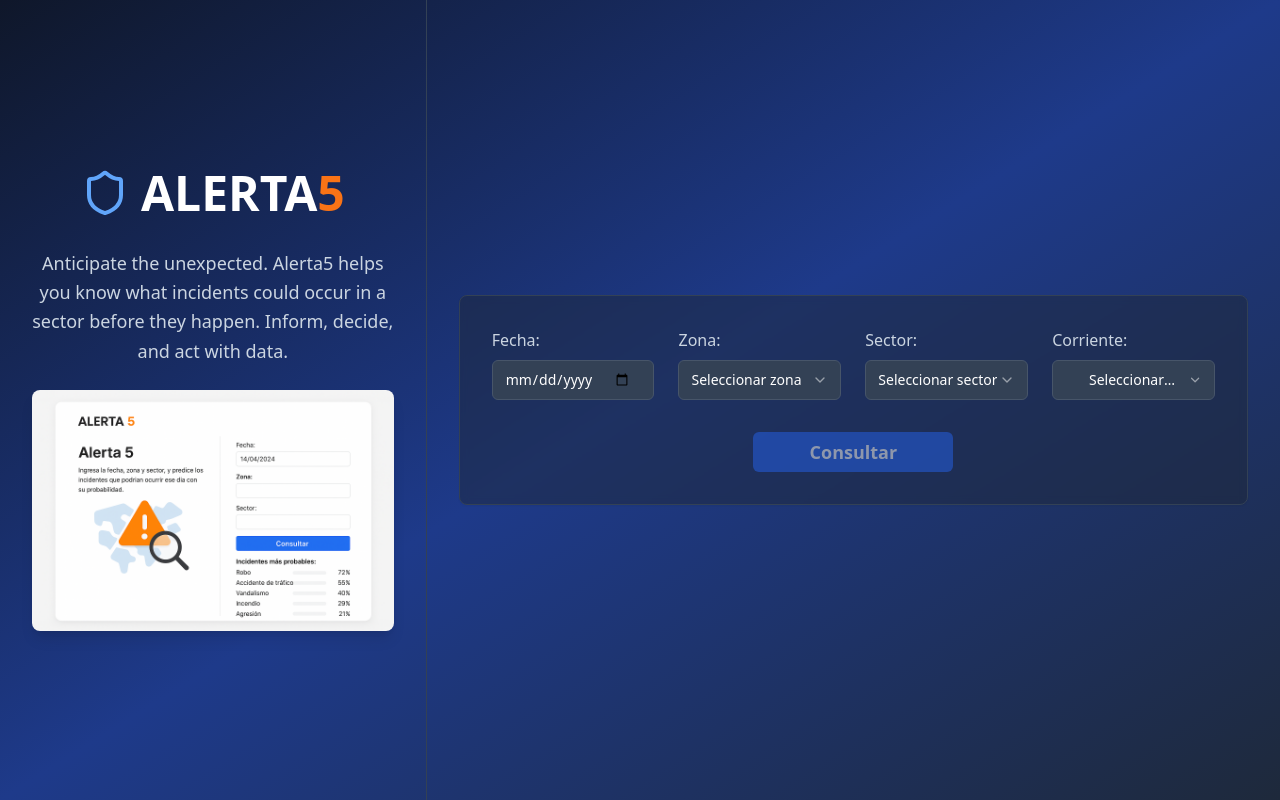
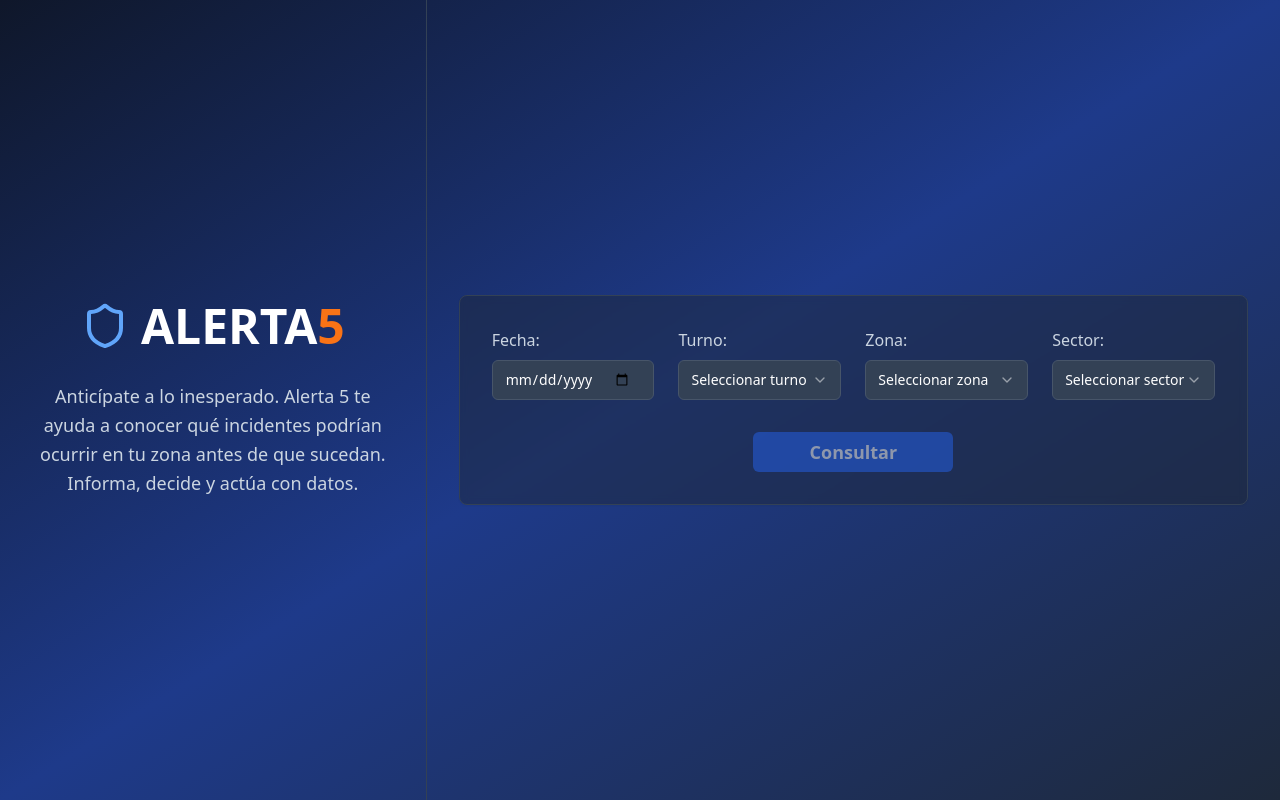
Before and after one commit to LuboG1t/alerta5-predict-protect, a React (Vite) app: page / in a window 1280 px wide. Built offline with nearby package versions, Linux system fonts and the light colour scheme.

Commit message:
Refactor: Update form and UI elements
- Reordered form inputs.
- Enabled new queries after the first one.
- Updated branding and description.
- Added a smooth animation to the results table.

```diff
--- a/src/pages/Index.tsx
+++ b/src/pages/Index.tsx
@@ -9,14 +9,14 @@ import { Shield, AlertTriangle, Loader2 } from 'lucide-react';
 
 const Index = () => {
   const [date, setDate] = useState('');
+  const [turno, setTurno] = useState('');
   const [zone, setZone] = useState('');
   const [sector, setSector] = useState('');
-  const [current, setCurrent] = useState('');
   const [isLoading, setIsLoading] = useState(false);
   const [results, setResults] = useState<Array<{incident: string, probability: number}> | null>(null);
 
   const handleConsultar = async () => {
-    if (!date || !zone || !sector || !current) {
+    if (!date || !turno || !zone || !sector) {
       return;
     }
 
@@ -58,17 +58,8 @@ const Index = () => {
           </div>
 
           <p className="text-slate-300 text-lg leading-relaxed max-w-sm">
-            Anticipate the unexpected. Alerta5 helps you know what incidents could occur in a sector before they happen.
-            Inform, decide, and act with data.
+            Anticípate a lo inesperado. Alerta 5 te ayuda a conocer qué incidentes podrían ocurrir en tu zona antes de que sucedan. Informa, decide y actúa con datos.
           </p>
-
-          <div className="mt-8">
-            <img
-              src="/lovable-uploads/90d350c1-90b0-4cf0-a9f8-630066575395.png"
-              alt="Alerta5 System"
-              className="max-w-full h-auto rounded-lg shadow-lg"
-            />
-          </div>
         </div>
       </div>
 
@@ -86,6 +77,21 @@ const Index = () => {
                   onChange={(e) => setDate(e.target.value)}
                   className="bg-slate-700 border-slate-600 text-white focus:border-blue-400"
                 />
+              </div>
+
+              <div className="space-y-2">
+                <label className="text-slate-300 font-medium">Turno:</label>
+                <Select value={turno} onValueChange={setTurno}>
+                  <SelectTrigger className="bg-slate-700 border-slate-600 text-white focus:border-blue-400">
+                    <SelectValue placeholder="Seleccionar turno" />
+                  </SelectTrigger>
+                  <SelectContent className="bg-slate-700 border-slate-600">
+                    <SelectItem value="mañana">Mañana</SelectItem>
+                    <SelectItem value="tarde">Tarde</SelectItem>
+                    <SelectItem value="noche">Noche</SelectItem>
+                    <SelectItem value="madrugada">Madrugada</SelectItem>
+                  </SelectContent>
+                </Select>
               </div>
 
               <div className="space-y-2">
@@ -118,27 +124,13 @@ const Index = () => {
                   </SelectContent>
                 </Select>
               </div>
-
-              <div className="space-y-2">
-                <label className="text-slate-300 font-medium">Corriente:</label>
-                <Select value={current} onValueChange={setCurrent}>
-                  <SelectTrigger className="bg-slate-700 border-slate-600 text-white focus:border-blue-400">
-                    <SelectValue placeholder="Seleccionar corriente" />
-                  </SelectTrigger>
-                  <SelectContent className="bg-slate-700 border-slate-600">
-                    <SelectItem value="alta">Alta</SelectItem>
-                    <SelectItem value="media">Media</SelectItem>
-                    <SelectItem value="baja">Baja</SelectItem>
-                  </SelectContent>
-                </Select>
-              </div>
             </div>
 
             {/* Query Button */}
             <div className="flex justify-center">
               <Button
                 onClick={handleConsultar}
-                disabled={!date || !zone || !sector || !current || isLoading}
+                disabled={!date || !turno || !zone || !sector || isLoading}
                 className="bg-blue-600 hover:bg-blue-700 text-white px-8 py-3 text-lg font-semibold min-w-[200px]"
               >
                 {isLoading ? (
@@ -154,13 +146,13 @@ const Index = () => {
 
             {/* Results Table */}
             {results && (
-              <div className="space-y-4 animate-fade-in">
+              <div className="space-y-4 animate-fade-in transition-all duration-500 ease-in-out">
                 <div className="flex items-center space-x-2 mb-4">
                   <AlertTriangle className="w-5 h-5 text-orange-500" />
                   <h3 className="text-xl font-semibold text-white">Incidentes más probables:</h3>
                 </div>
 
-                <div className="bg-slate-900/50 rounded-lg overflow-hidden">
+                <div className="bg-slate-900/50 rounded-lg overflow-hidden transform transition-all duration-500 ease-in-out">
                   <table className="w-full">
                     <thead className="bg-slate-800">
                       <tr>
@@ -170,7 +162,7 @@ const Index = () => {
                     </thead>
                     <tbody>
                       {results.map((result, index) => (
-                        <tr key={index} className="border-t border-slate-700 hover:bg-slate-800/30 transition-colors">
+                        <tr key={index} className="border-t border-slate-700 hover:bg-slate-800/30 transition-colors duration-200">
                           <td className="py-4 px-6 text-white font-medium">{result.incident}</td>
                           <td className="py-4 px-6 text-right">
                             <Badge className={`${getProbabilityColor(result.probability)} text-white font-bold px-3 py-1`}>
--- a/tailwind.config.ts
+++ b/tailwind.config.ts
@@ -84,11 +84,22 @@ export default {
 					to: {
 						height: '0'
 					}
+				},
+				'fade-in': {
+					'0%': {
+						opacity: '0',
+						transform: 'translateY(20px)'
+					},
+					'100%': {
+						opacity: '1',
+						transform: 'translateY(0)'
+					}
 				}
 			},
 			animation: {
 				'accordion-down': 'accordion-down 0.2s ease-out',
-				'accordion-up': 'accordion-up 0.2s ease-out'
+				'accordion-up': 'accordion-up 0.2s ease-out',
+				'fade-in': 'fade-in 0.5s ease-out'
 			}
 		}
 	},
```
